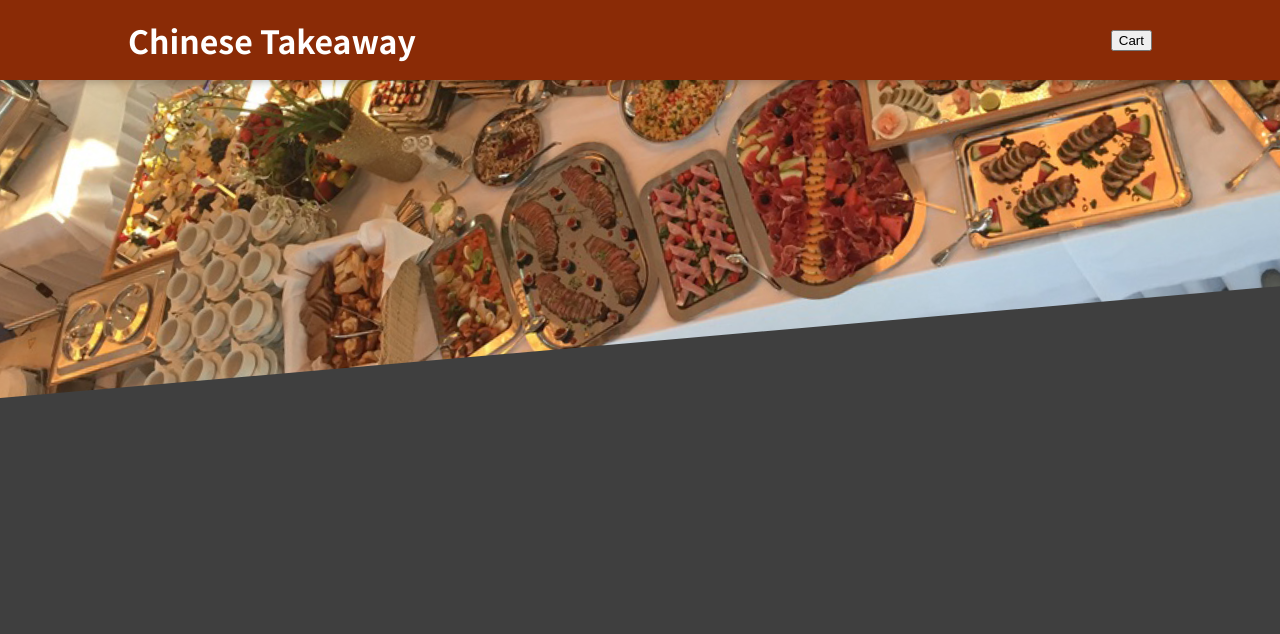
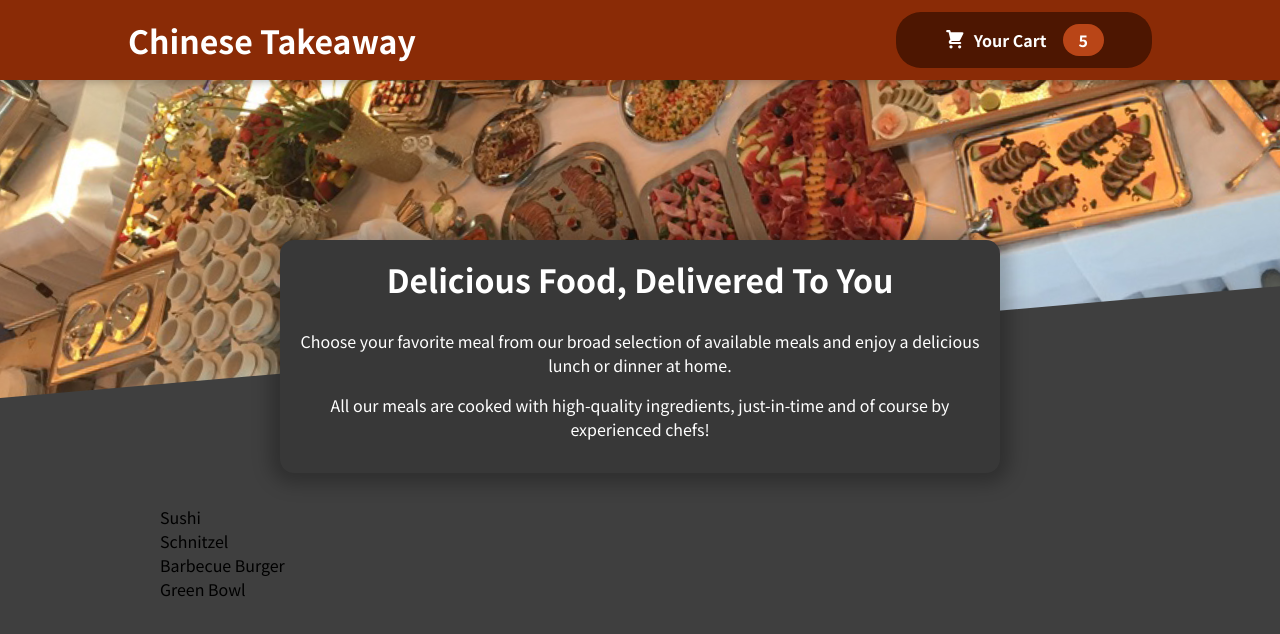
Before and after one commit to agdc101/react_food_app, a React (Create React App) app: page / in a window 1280 px wide. Shown: the top 634 px of the page. Built offline with nearby package versions, Linux system fonts and the light colour scheme.

Commit message:
more files added -  meals components

```diff
--- a/src/App.js
+++ b/src/App.js
@@ -1,10 +1,14 @@
 import React, { Fragment } from 'react';
 import Header from './components/Layout/Header'
+import Meals from './components/Meals/Meals';
 
 function App() {
   return (
     <Fragment>
       <Header/>
+      <main>
+        <Meals/>
+      </main>
     </Fragment>
   );
 }
--- /dev/null
+++ b/src/components/Cart/CartIcon.js
@@ -0,0 +1,13 @@
+const CartIcon = () => {
+    return (
+      <svg
+        xmlns='http://www.w3.org/2000/svg'
+        viewBox='0 0 20 20'
+        fill='currentColor'
+      >
+        <path d='M3 1a1 1 0 000 2h1.22l.305 1.222a.997.997 0 00.01.042l1.358 5.43-.893.892C3.74 11.846 4.632 14 6.414 14H15a1 1 0 000-2H6.414l1-1H14a1 1 0 00.894-.553l3-6A1 1 0 0017 3H6.28l-.31-1.243A1 1 0 005 1H3zM16 16.5a1.5 1.5 0 11-3 0 1.5 1.5 0 013 0zM6.5 18a1.5 1.5 0 100-3 1.5 1.5 0 000 3z' />
+      </svg>
+    );
+  };
+
+  export default CartIcon;
--- a/src/components/Layout/Header.js
+++ b/src/components/Layout/Header.js
@@ -1,13 +1,14 @@
 import React, {Fragment} from "react";
 import headerImage from '../../assets/meals.jpg';
 import classes from './Header.module.css';
+import HeaderCartButton from "./HeaderCartButton";
 
 const Header = props => {
     return (
         <Fragment>
             <header className={classes.header}>
                 <h1>Chinese Takeaway</h1>
-                <button>Cart</button>
+                <HeaderCartButton/>
             </header>
             <div className={classes['main-image']}>
                 <img src={headerImage} alt="a table full of tasty food."/>
--- /dev/null
+++ b/src/components/Layout/HeaderCartButton.js
@@ -0,0 +1,15 @@
+import React from "react";
+import CartIcon from "../Cart/CartIcon";
+import classes from '../Layout/HeaderCartButton.module.css';
+
+const HeaderCartButton = props => {
+    return (
+        <button className={classes.button}>
+            <span className={classes.icon}><CartIcon/></span>
+            <span>Your Cart</span>
+            <span className={classes.badge}>5</span>
+        </button>
+    );
+};
+
+export default HeaderCartButton;
--- /dev/null
+++ b/src/components/Layout/HeaderCartButton.module.css
@@ -0,0 +1,59 @@
+.button {
+    cursor: pointer;
+    font: inherit;
+    border: none;
+    background-color: #4d1601;
+    color: white;
+    padding: 0.75rem 3rem;
+    display: flex;
+    justify-content: space-around;
+    align-items: center;
+    border-radius: 25px;
+    font-weight: bold;
+  }
+
+  .button:hover,
+  .button:active {
+    background-color: #2c0d00;
+  }
+
+  .icon {
+    width: 1.35rem;
+    height: 1.35rem;
+    margin-right: 0.5rem;
+  }
+
+  .badge {
+    background-color: #b94517;
+    padding: 0.25rem 1rem;
+    border-radius: 25px;
+    margin-left: 1rem;
+    font-weight: bold;
+  }
+
+  .button:hover .badge,
+  .button:active .badge {
+    background-color: #92320c;
+  }
+
+  .bump {
+    animation: bump 300ms ease-out;
+  }
+
+  @keyframes bump {
+    0% {
+      transform: scale(1);
+    }
+    10% {
+      transform: scale(0.9);
+    }
+    30% {
+      transform: scale(1.1);
+    }
+    50% {
+      transform: scale(1.15);
+    }
+    100% {
+      transform: scale(1);
+    }
+  }
--- /dev/null
+++ b/src/components/Meals/AvailableMeals.js
@@ -0,0 +1,48 @@
+import React from "react";
+import classes from '../Meals/AvailableMeals.module.css';
+
+// -=-=-= DUMMY DATA
+const DUMMY_MEALS = [
+    {
+      id: 'm1',
+      name: 'Sushi',
+      description: 'Finest fish and veggies',
+      price: 22.99,
+    },
+    {
+      id: 'm2',
+      name: 'Schnitzel',
+      description: 'A german specialty!',
+      price: 16.5,
+    },
+    {
+      id: 'm3',
+      name: 'Barbecue Burger',
+      description: 'American, raw, meaty',
+      price: 12.99,
+    },
+    {
+      id: 'm4',
+      name: 'Green Bowl',
+      description: 'Healthy...and green...',
+      price: 18.99,
+    },
+  ];
+// =-=-=-=-=-=-=-=-=-=-=-=-=-=-=-= //
+
+const AvailableMeals = () => {
+
+    const mealsList = DUMMY_MEALS.map(meal => {
+       return (
+        <li>{meal.name}</li>
+       )
+    });
+
+    return (
+        <section className={classes.meals}>
+            <ul>{mealsList}</ul>
+        </section>
+    );
+};
+
+export default AvailableMeals;
--- /dev/null
+++ b/src/components/Meals/AvailableMeals.module.css
@@ -0,0 +1,24 @@
+.meals {
+    max-width: 60rem;
+    width: 90%;
+    margin: 2rem auto;
+    animation: meals-appear 1s ease-out forwards;
+  }
+
+  .meals ul {
+    list-style: none;
+    margin: 0;
+    padding: 0;
+  }
+
+  @keyframes meals-appear {
+    from {
+      opacity: 0;
+      transform: translateY(3rem);
+    }
+
+    to {
+      opacity: 1;
+      transform: translateY(0);
+    }
+  }
--- /dev/null
+++ b/src/components/Meals/Meals.js
@@ -0,0 +1,15 @@
+import React, {Fragment} from "react";
+import MealsSummary from './MealsSummary';
+import AvailableMeals from './AvailableMeals';
+
+const Meals = () => {
+    return (
+        <Fragment>
+            <MealsSummary/>
+            <AvailableMeals/>
+        </Fragment>
+    )
+
+};
+
+export default Meals;
--- /dev/null
+++ b/src/components/Meals/MealsSummary.js
@@ -0,0 +1,20 @@
+import React from "react";
+import classes from './MealsSummary.module.css';
+
+const MealsSummary = () => {
+  return (
+    <section className={classes.summary}>
+      <h2>Delicious Food, Delivered To You</h2>
+      <p>
+        Choose your favorite meal from our broad selection of available meals
+        and enjoy a delicious lunch or dinner at home.
+      </p>
+      <p>
+        All our meals are cooked with high-quality ingredients, just-in-time and
+        of course by experienced chefs!
+      </p>
+    </section>
+  );
+};
+
+export default MealsSummary;
--- /dev/null
+++ b/src/components/Meals/MealsSummary.module.css
@@ -0,0 +1,18 @@
+.summary {
+    text-align: center;
+    max-width: 45rem;
+    width: 90%;
+    margin: auto;
+    margin-top: -10rem;
+    position: relative;
+    background-color: #383838;
+    color: white;
+    border-radius: 14px;
+    padding: 1rem;
+    box-shadow: 0 1px 18px 10px rgba(0, 0, 0, 0.25);
+  }
+
+  .summary h2 {
+    font-size: 2rem;
+    margin-top: 0;
+  }
```
